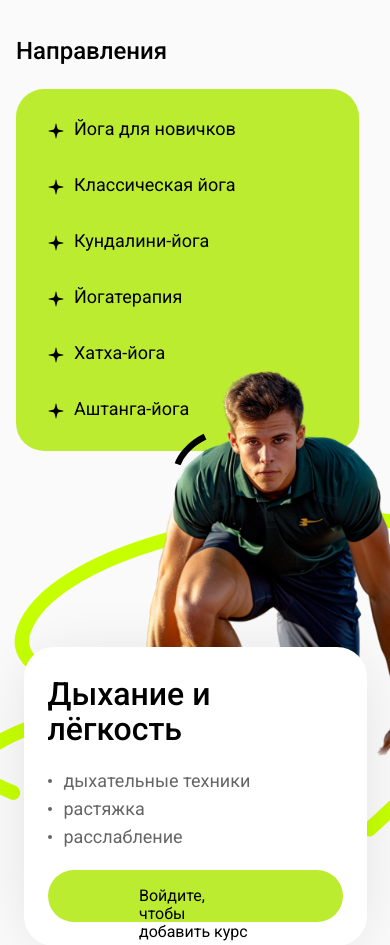
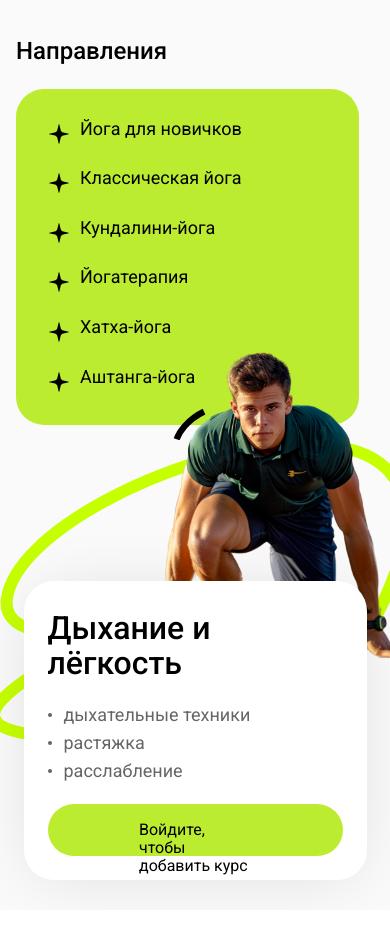
Before and after one commit to Almazny26/GraduateWork, a React (Vite) app: page /course/bodyflex in a window 390 px wide. Shown: the part 1055-2000 px from the top of the page. After the commit the page ends 1965 px from the top, so only its background shows below. Built offline with nearby package versions, Linux system fonts and the light colour scheme.

Commit message:
Дополнил адаптив

```diff
--- a/src/index.css
+++ b/src/index.css
@@ -78,16 +78,6 @@
   min-height: 116px;
 }
 
-/* StratosSkyeng — шрифт по макету. Добавьте файл в public/fonts/ */
-@font-face {
-  font-family: 'StratosSkyeng';
-  src: url('/fonts/StratosSkyeng-Regular.woff2') format('woff2'),
-       url('/fonts/StratosSkyeng-Regular.woff') format('woff');
-  font-weight: 400;
-  font-style: normal;
-  font-display: swap;
-}
-
 /* Кастомный курсор по макету */
 body {
   cursor: url('/images/cursor.svg') 0 0, auto;
--- a/src/pages/CoursePage.tsx
+++ b/src/pages/CoursePage.tsx
@@ -117,7 +117,7 @@ export function CoursePage() {
     <div className="min-h-screen bg-page font-sans text-text overflow-x-hidden">
       <Header />
       {/* Frame 2043683081 (node 60:2107): колонка, gap 60px — жёлтая карточка, «Подойдет для вас», «Направления» */}
-      <div className="max-w-[1440px] mx-auto px-4 sm:px-10 md:px-14 lg:px-[140px] pt-[40px] sm:pt-[60px] flex flex-col">
+      <div className="relative z-0 max-w-[1440px] mx-auto px-4 sm:px-10 md:px-14 lg:px-[140px] pt-[40px] sm:pt-[60px] flex flex-col">
         {/* Верхняя карточка: название и цвет по выбранной тренировке */}
         <SkillCourseCard
           imageSrc={course.imageSkillCard}
@@ -226,21 +226,21 @@ export function CoursePage() {
           {/* Frame 2043683031: 1160×146, flex column, gap 10, padding 30, radius 28, один цвет на всех страницах */}
           {/* Frame 2043683031: гибкий блок; на md+ — 2 строки, 158px по горизонтали, 34px между строками */}
           <div
-            className="w-full max-w-[343px] sm:max-w-[1160px] min-h-[146px] rounded-[28px] p-[30px] box-border flex flex-col justify-start items-start overflow-hidden"
+            className="w-[343px] sm:w-full max-w-[343px] sm:max-w-[1160px] h-[336px] sm:h-auto sm:min-h-[146px] rounded-[28px] p-[30px] box-border flex flex-col justify-start items-start overflow-hidden"
             style={{
               gap: 10,
               backgroundColor: 'rgba(188, 236, 48, 1)',
             }}
           >
             <div
-              className="w-full min-w-0 flex flex-col gap-y-[34px] lg:grid lg:grid-rows-2 lg:grid-flow-col lg:gap-x-[158px] lg:gap-y-[34px] lg:content-start"
+              className="w-full h-full sm:h-auto min-w-0 flex flex-col justify-between lg:grid lg:grid-rows-2 lg:grid-flow-col lg:gap-x-[158px] lg:gap-y-[34px] lg:content-start"
             >
               {description.directions.map((name) => (
                 <div
                   key={name}
                   className="flex flex-row items-start gap-2 sm:gap-[8px] min-w-0 w-full"
                 >
-                  <StarIcon className="w-5 h-5 sm:w-[26px] sm:h-[26px] shrink-0 flex-shrink-0 mt-0.5" />
+                  <StarIcon className="w-[26px] h-[26px] shrink-0 flex-shrink-0 mt-0.5" />
                   <span
                     className="text-[18px] sm:text-[24px] font-normal leading-[1.1] min-w-0 break-words"
                     style={{ color: 'rgba(0, 0, 0, 1)' }}
@@ -256,32 +256,39 @@ export function CoursePage() {
       </div>
 
       {/* Group 1597880544: 1160×588 — по макету node 31-1394; 102px от верхнего блока */}
-      <section className="max-w-[1440px] mx-auto px-4 sm:px-10 md:px-14 lg:px-14 xl:px-[140px] pt-[40px] sm:pt-0 pb-12 sm:pb-[90px]">
-        <div className="md:hidden relative -mt-[40px] w-full max-w-[343px] mx-auto min-h-[560px]">
+      <section className="relative z-[120] max-w-[1440px] mx-auto px-4 sm:px-10 md:px-14 lg:px-14 xl:px-[140px] pt-0 sm:pt-0 pb-0 sm:pb-[90px]">
+        <div className="md:hidden relative mt-[156px] pb-[30px] w-full max-w-[343px] mx-auto">
           <div
-            className="pointer-events-none absolute z-0"
+            className="pointer-events-none absolute z-[70]"
             style={{
-              left: '-84px',
-              top: '-256px',
-              width: '720px',
-              height: '420px',
-              transform: 'rotate(12.38deg)',
-              transformOrigin: 'top left',
-              opacity: 1,
+              left: '-74px',
+              top: '-265px',
+              width: '500px',
+              height: '472px',
             }}
             aria-hidden
           >
             <img
               src="/images/green_line.svg?v=2"
               alt=""
-              className="w-full h-full object-contain"
+              className="absolute object-contain"
+              style={{
+                left: 0,
+                top: '85.92px',
+                width: '492px',
+                height: '386px',
+              }}
             />
-          </div>
             <img
               src="/images/man.png"
               alt=""
-            className="pointer-events-none absolute right-[-124px] top-[-700px] z-[30] w-[740px] h-[998px] object-contain scale-125"
-            style={{ transformOrigin: 'top right' }}
+              className="absolute object-contain"
+              style={{
+                left: '148px',
+                top: '7.93px',
+                width: '343px',
+                height: '378px',
+              }}
               onError={(e) => {
                 const img = e.currentTarget
                 if (img.getAttribute('data-fallback')) return
@@ -289,8 +296,15 @@ export function CoursePage() {
                 img.src = course.image
               }}
             />
+            <img
+              src="/images/black_line.svg?v=4"
+              alt=""
+              className="absolute"
+              style={{ left: '212px', top: '88px', width: '56px', height: '36px', opacity: 1 }}
+            />
+          </div>
 
-          <div className="relative z-[60] mt-[196px] w-full rounded-[30px] bg-white px-6 pb-6 pt-[30px] shadow-[0px_4px_67px_-12px_rgba(0,0,0,0.13)]">
+          <div className="relative z-[90] w-full rounded-[30px] bg-white px-6 pb-6 pt-[30px] shadow-[0px_4px_67px_-12px_rgba(0,0,0,0.13)]">
             <div className="flex flex-col gap-6">
               <h2
                 className="text-left max-w-[240px]"
@@ -358,13 +372,6 @@ export function CoursePage() {
               </button>
             </div>
           </div>
-          <img
-            src="/images/black_line.svg?v=4"
-            alt=""
-            className="pointer-events-none absolute right-[148px] top-[-218px] z-[25]"
-            style={{ width: '56px', height: '36px', opacity: 1 }}
-            aria-hidden
-          />
         </div>
         <div
           className="hidden md:block"
--- a/src/pages/LessonPage.tsx
+++ b/src/pages/LessonPage.tsx
@@ -277,8 +277,8 @@ export function LessonPage() {
   return (
     <div className="min-h-screen bg-page font-sans text-text">
       <Header />
-      <main className="max-w-[1440px] mx-auto px-4 sm:px-10 md:px-14 lg:px-[140px] pt-[39px] sm:pt-[49px] pb-12">
-        <div className="max-w-[1160px] flex flex-col gap-[40px]">
+      <main className="max-w-[1440px] mx-auto px-4 sm:px-10 md:px-14 lg:px-[140px] pt-[35px] sm:pt-[49px] pb-12">
+        <div className="max-w-[1160px] flex flex-col gap-[24px] sm:gap-[40px]">
           <div className="flex items-center gap-4 flex-wrap">
             <h1
               className="text-left text-[32px] sm:text-[40px] leading-[1.1] text-black"
@@ -330,7 +330,96 @@ export function LessonPage() {
           </section>
 
           <section
-            className="w-full rounded-[30px] bg-white shadow-[0px_4px_67px_-12px_rgba(0,0,0,0.13)]"
+            className="sm:hidden w-full max-w-[343px] rounded-[30px] bg-white shadow-[0px_4px_67px_-12px_rgba(0,0,0,0.13)]"
+            style={{ padding: 30 }}
+          >
+            <div className="flex flex-col w-full gap-[40px]">
+              <div className="flex flex-col gap-[20px]">
+                <h2
+                  style={{
+                    width: '100%',
+                    maxWidth: 283,
+                    color: 'rgba(0, 0, 0, 1)',
+                    fontFamily: 'Roboto, sans-serif',
+                    fontStyle: 'normal',
+                    fontWeight: 400,
+                    fontSize: 32,
+                    lineHeight: '110%',
+                    letterSpacing: 0,
+                    textAlign: 'left',
+                  }}
+                >
+                  Упражнения тренировки 2
+                </h2>
+
+                <div className="flex flex-col gap-[24px] w-full max-w-[283px]">
+                  {EXERCISE_ITEMS.map((item) => {
+                    const progress = exerciseProgress[item.id] ?? 0
+                    return (
+                      <div key={item.id} className="flex flex-col gap-[10px]">
+                        <span
+                          style={{
+                            color: 'rgba(0, 0, 0, 1)',
+                            fontFamily: 'Roboto, sans-serif',
+                            fontStyle: 'normal',
+                            fontWeight: 400,
+                            fontSize: 18,
+                            lineHeight: '110%',
+                            letterSpacing: 0,
+                            textAlign: 'left',
+                            whiteSpace: 'pre-line',
+                          }}
+                        >
+                          {`${item.label} ${progress}%`}
+                        </span>
+                        <div
+                          style={{
+                            width: '100%',
+                            height: 6,
+                            borderRadius: 50,
+                            background: 'rgba(247, 247, 247, 1)',
+                            overflow: 'hidden',
+                          }}
+                        >
+                          <div
+                            style={{
+                              width: `${progress}%`,
+                              height: '100%',
+                              borderRadius: 50,
+                              background: 'rgba(0, 193, 255, 1)',
+                              transition: 'width 300ms ease-out',
+                            }}
+                          />
+                        </div>
+                      </div>
+                    )
+                  })}
+                </div>
+              </div>
+
+              <button
+                type="button"
+                onClick={openProgressModal}
+                className="w-[283px] h-[52px] flex flex-row justify-center items-center rounded-[46px] hover:opacity-90 transition-opacity"
+                style={{
+                  padding: '16px 26px',
+                  background: 'rgba(188, 236, 48, 1)',
+                  color: 'rgba(0, 0, 0, 1)',
+                  fontFamily: 'Roboto, sans-serif',
+                  fontWeight: 400,
+                  fontSize: 18,
+                  lineHeight: '110%',
+                  letterSpacing: 0,
+                  textAlign: 'center',
+                }}
+              >
+                Обновить свой прогресс
+              </button>
+            </div>
+          </section>
+
+          <section
+            className="hidden sm:block w-full rounded-[30px] bg-white shadow-[0px_4px_67px_-12px_rgba(0,0,0,0.13)]"
             style={{
               maxWidth: 1160,
               minHeight: 375,
```
Also changed, not shown: src/pages/ProfilePage.tsx (+13 -13 lines). Lines whose indentation alone changed are shown as unchanged.
